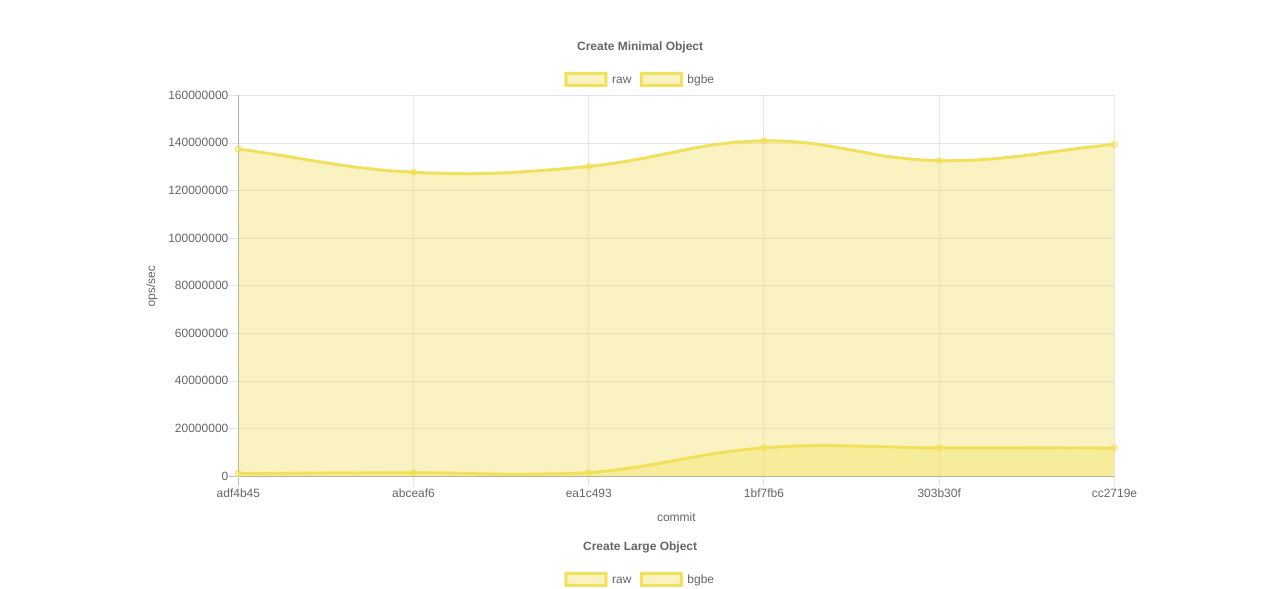
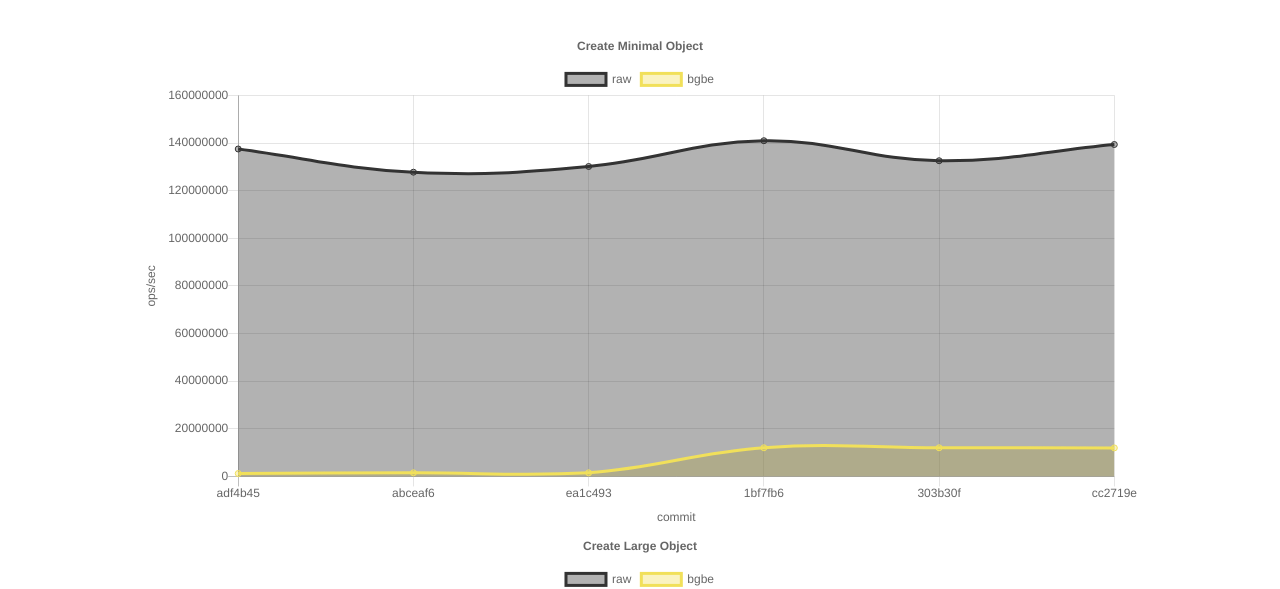
Before and after one commit to SCdF/bgbe, a plain HTML site: page dev/bench/index.html in a window 1280 px wide. Shown: the part 158-747 px from the top of the page. Drawn offline with nearby package versions, Linux system fonts and the light colour scheme.

Commit message:
make raw clearer

```diff
--- a/dev/bench/index.html
+++ b/dev/bench/index.html
@@ -198,11 +198,8 @@
                 {
                   label: `raw`,
                   data: rawData.map((d) => d.bench.value),
-                  borderColor:
-                    toolColors[rawData.length > 0 ? rawData[0].tool : "_"],
-                  backgroundColor:
-                    toolColors[rawData.length > 0 ? rawData[0].tool : "_"] +
-                    "60",
+                  borderColor: toolColors["_"],
+                  backgroundColor: toolColors["_"] + "60",
                 },
                 {
                   label: `bgbe`,
```
